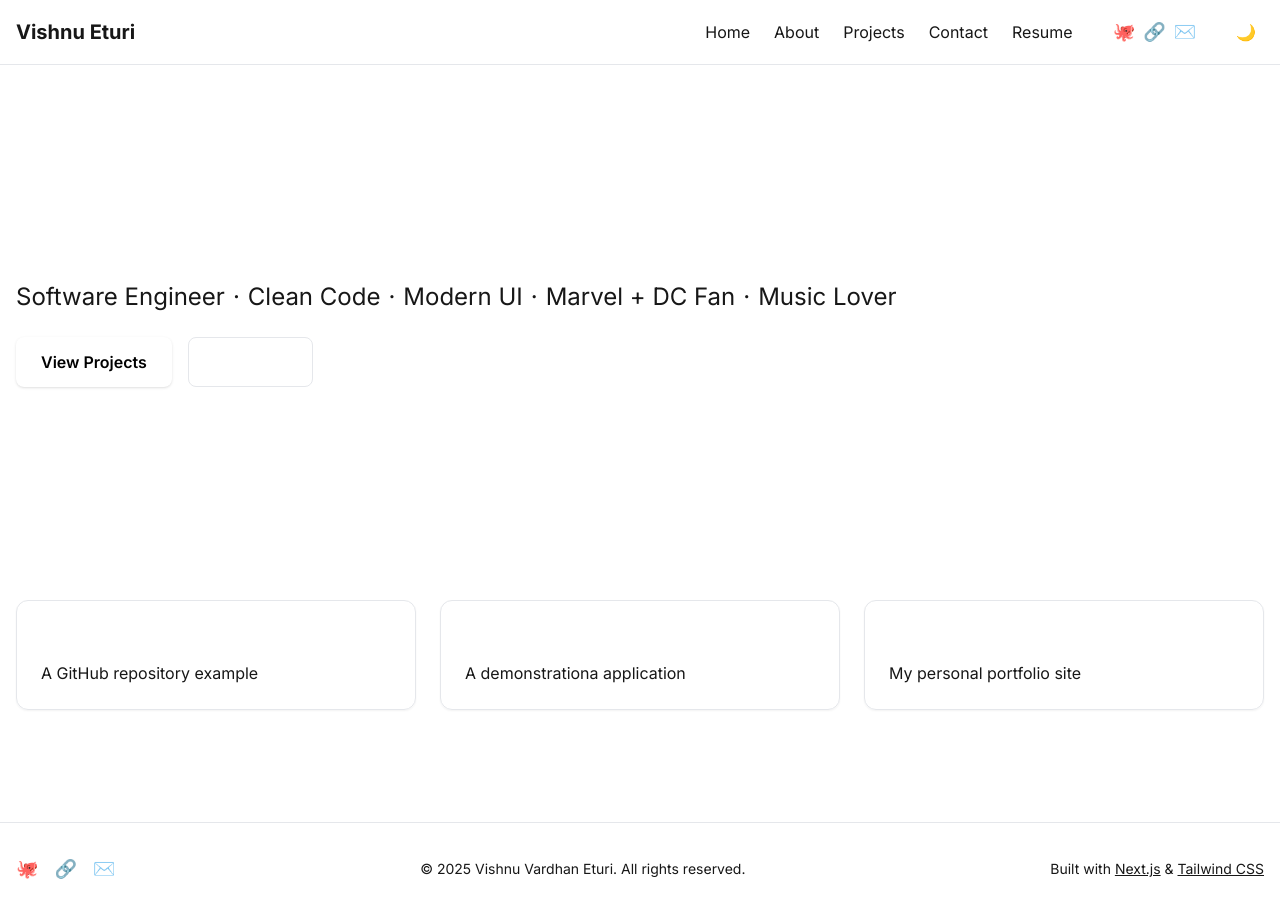
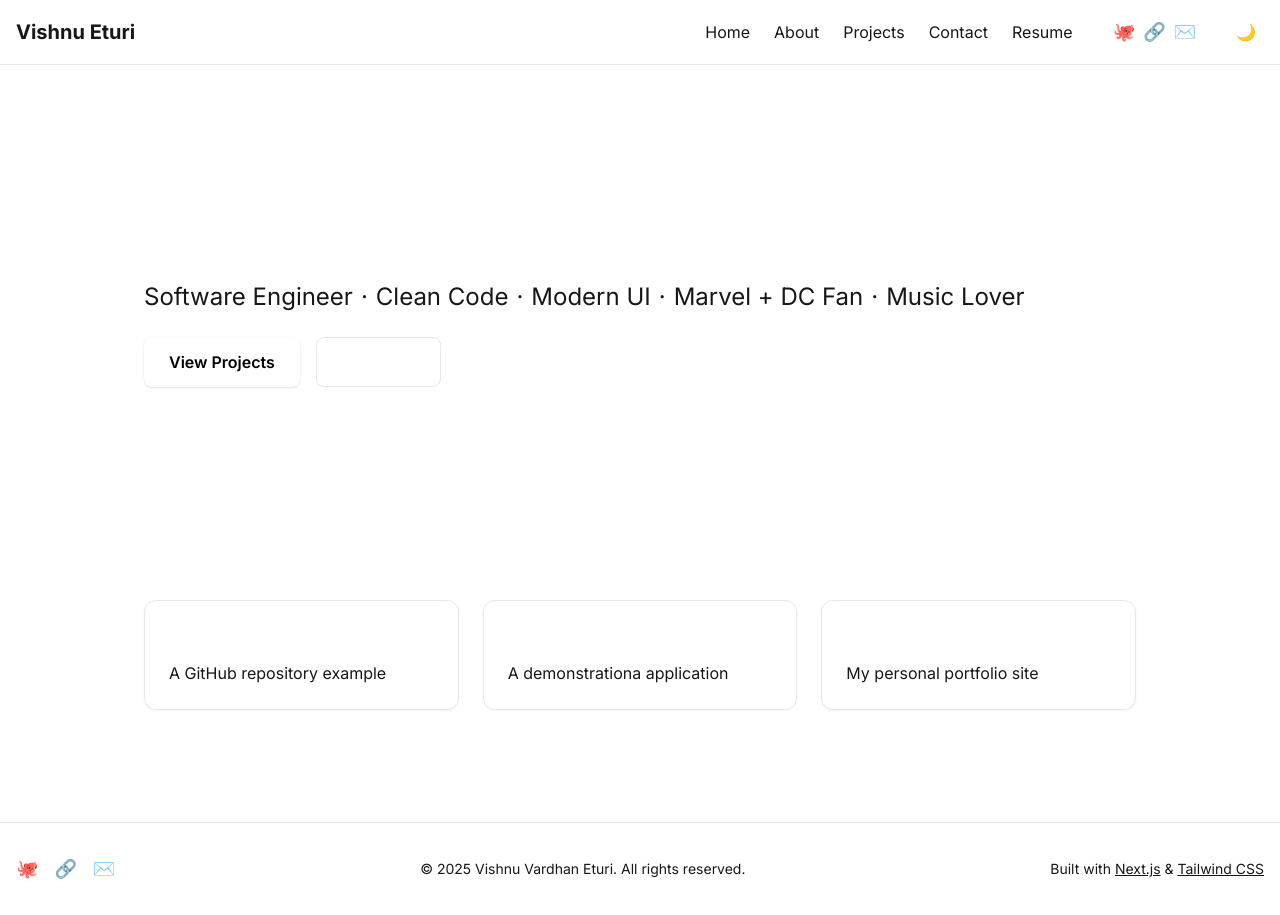
Before and after one commit to vishnueturi/dev-folio, a Next.js app: page / in a window 1280 px wide. Built offline with nearby package versions, Linux system fonts and the light colour scheme.

Commit message:
#1 layout changes

```diff
--- a/src/app/layout.tsx
+++ b/src/app/layout.tsx
@@ -23,7 +23,7 @@ export default function RootLayout({
     <html lang="en" className={inter.variable}>
       <body className="min-h-screen flex flex-col bg-background text-foreground antialiased">
         <Header />
-        <main className="flex-grow pt-16">
+        <main className="flex-grow pt-16 mx-auto w-4/5">
           {children}
         </main>
         <Footer />
```
